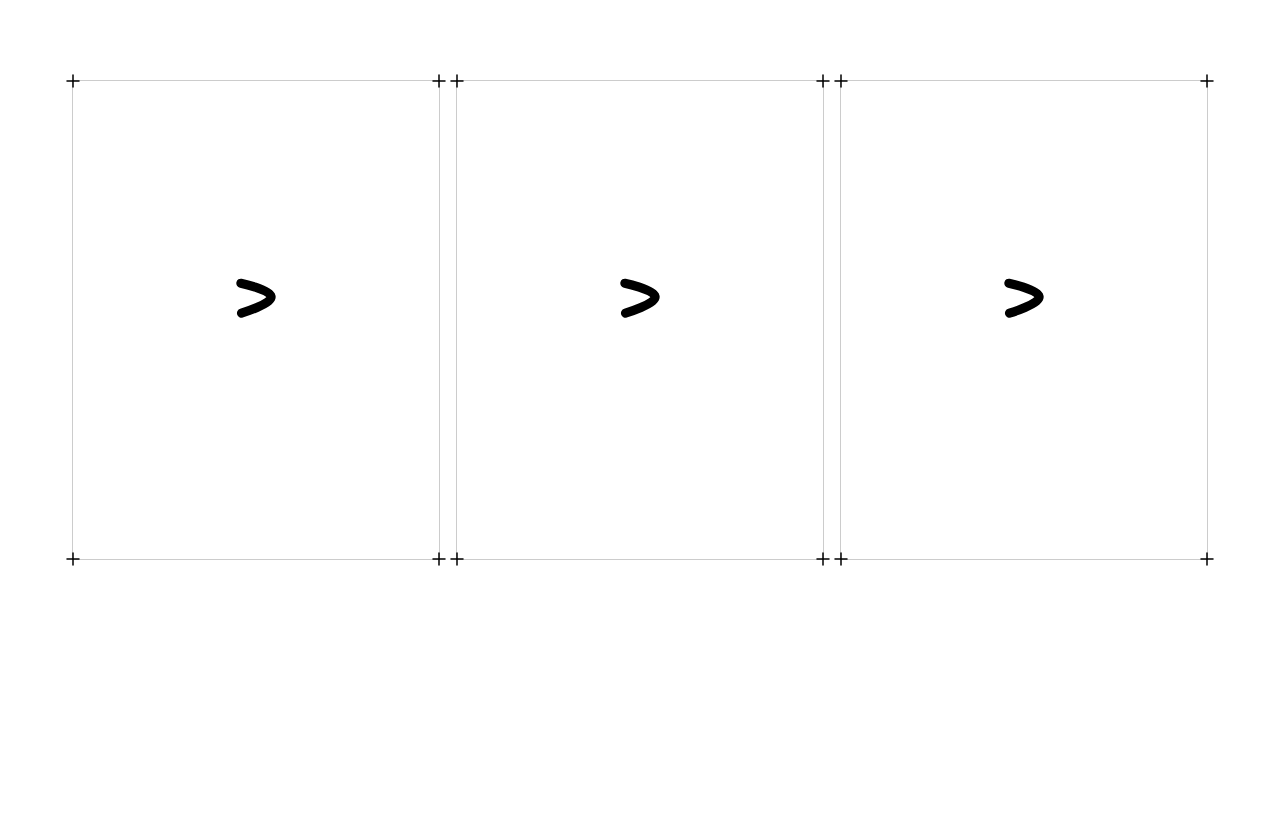
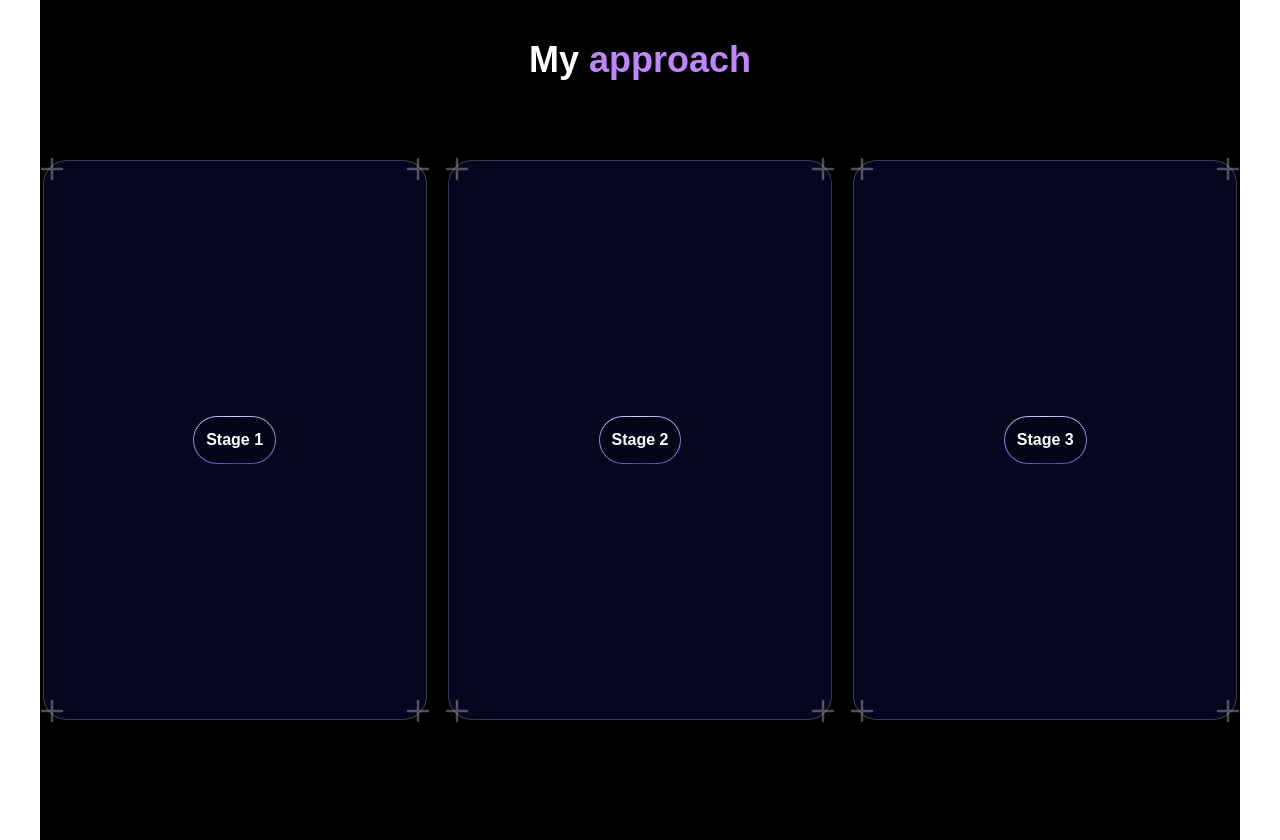
Before and after one commit to Zillur2023/portfolio, a Next.js app: page / in a window 1280 px wide. Before the commit the page ends 800 px from the top, so only its background shows below. Built offline with nearby package versions, Linux system fonts and the light colour scheme.

Commit message:
Approach section complite

```diff
--- a/src/app/layout.tsx
+++ b/src/app/layout.tsx
@@ -24,7 +24,7 @@ export default function RootLayout({
   children: React.ReactNode;
 }>) {
   return (
-    <html lang="en">
+    <html lang="en" className="dark">
       <body
         className={`${geistSans.variable} ${geistMono.variable} antialiased`}
       >
--- a/src/components/Approach.tsx
+++ b/src/components/Approach.tsx
@@ -3,19 +3,34 @@ import React from "react";
 
 import { AnimatePresence, motion } from "framer-motion";
 import { CanvasRevealEffect } from "./ui/CanvasRevealEffect";
+import { BorderMagicBtn } from "./BorderMagicBtn";
 // import { CanvasRevealEffect } from "@/components/ui/canvas-reveal-effect";
+    // <div className="py-20 flex flex-col lg:flex-row items-center justify-center bg-white dark:bg-black w-full gap-4 mx-auto px-8">
 
 export function Approach() {
   return (
-    <>
-      <div className="py-20 flex flex-col lg:flex-row items-center justify-center bg-white dark:bg-black w-full gap-4 mx-auto px-8">
-        <Card title="Sheetal is Nisha" icon={<AceternityIcon order="Phase 1"/>}>
+    <section className="w-full py-10 bg-white dark:bg-black">
+      <h1 className=" text-center text-4xl font-bold text-white">
+        My <span className=" text-purple-400">approach</span>
+      </h1>
+    {/* remove bg-white dark:bg-black */}
+    <div className="my-20 flex flex-col lg:flex-row items-center justify-center w-full gap-4">
+
+      <Card
+        title="Planning & Strategy"
+        description="We'll work together to define your project's goals, audience, and key features. Topics like design preferences, functionality, and timelines will shape a clear roadmap."
+        icon={<BorderMagicBtn text={"Stage  1"} />}
+      >
         <CanvasRevealEffect
           animationSpeed={5.1}
           containerClassName="bg-emerald-900"
         />
       </Card>
-        <Card title="Nisha is Munni" icon={<AceternityIcon />}>
+      <Card
+        title="Development & Progress Updates"
+        description="Once aligned, I’ll begin building the foundation. Through frequent updates, I’ll showcase progress from wireframes to working features ensuring we stay on track."
+        icon={<BorderMagicBtn text={"Stage 2"} />}
+      >
         <CanvasRevealEffect
           animationSpeed={3}
           containerClassName="bg-black"
@@ -28,7 +43,11 @@ export function Approach() {
         {/* Radial gradient for the cute fade */}
         <div className="absolute inset-0 [mask-image:radial-gradient(400px_at_center,white,transparent)] bg-black/50 dark:bg-black/90" />
       </Card>
-        <Card title="Munni is Aditi" icon={<AceternityIcon />}>
+      <Card
+        title="Launch & Ongoing Support"
+        description="With everything finalized, your project goes live! Post-launch, I’ll provide support, addressing any updates, optimizations, or future needs to keep things running smoothly."
+        icon={<BorderMagicBtn text={"Stage  3"} />}
+      >
         <CanvasRevealEffect
           animationSpeed={3}
           containerClassName="bg-sky-600"
@@ -36,7 +55,7 @@ export function Approach() {
         />
       </Card>
     </div>
-    </>
+    </section>
   );
 }
 
@@ -44,22 +63,34 @@ const Card = ({
     title,
     icon,
     children,
+    description,
   }: {
     title: string;
     icon: React.ReactNode;
     children?: React.ReactNode;
+    description: string;
   }) => {
     const [hovered, setHovered] = React.useState(false);
     return (
       <div
         onMouseEnter={() => setHovered(true)}
         onMouseLeave={() => setHovered(false)}
-      className="border border-black/[0.2] group/canvas-card flex items-center justify-center dark:border-white/[0.2]  max-w-sm w-full mx-auto p-4 relative h-[30rem] relative"
+        // change h-[30rem] to h-[35rem], add rounded-3xl
+        className="border border-black/[0.2] group/canvas-card flex items-center justify-center
+         dark:border-white/[0.2]  max-w-sm w-full mx-auto p-4 relative lg:h-[35rem] rounded-3xl "
+        style={{
+          //   add these two
+          //   you can generate the color from here https://cssgradient.io/
+          background: "rgb(4,7,29)",
+          backgroundColor:
+            "linear-gradient(90deg, rgba(4,7,29,1) 0%, rgba(12,14,35,1) 100%)",
+        }}
       >
-      <Icon className="absolute h-6 w-6 -top-3 -left-3 dark:text-white text-black" />
-      <Icon className="absolute h-6 w-6 -bottom-3 -left-3 dark:text-white text-black" />
-      <Icon className="absolute h-6 w-6 -top-3 -right-3 dark:text-white text-black" />
-      <Icon className="absolute h-6 w-6 -bottom-3 -right-3 dark:text-white text-black" />
+        {/* change to h-10 w-10 , add opacity-30  */}
+        <Icon className="absolute h-10 w-10 -top-3 -left-3 dark:text-white text-black opacity-30" />
+        <Icon className="absolute h-10 w-10 -bottom-3 -left-3 dark:text-white text-black opacity-30" />
+        <Icon className="absolute h-10 w-10 -top-3 -right-3 dark:text-white text-black opacity-30" />
+        <Icon className="absolute h-10 w-10 -bottom-3 -right-3 dark:text-white text-black opacity-30" />
 
         <AnimatePresence>
           {hovered && (
@@ -73,37 +104,34 @@ const Card = ({
           )}
         </AnimatePresence>
 
-      <div className="relative z-20">
-        <div className="text-center group-hover/canvas-card:-translate-y-4 group-hover/canvas-card:opacity-0 transition duration-200 w-full  mx-auto flex items-center justify-center">
+        <div className="relative z-20 px-10">
+          <div
+            // add this for making it center
+            // absolute top-[50%] left-[50%] translate-x-[-50%] translate-y-[-50%]
+            className="text-center group-hover/canvas-card:-translate-y-4 absolute top-[50%] left-[50%] translate-x-[-50%] translate-y-[-50%]
+          group-hover/canvas-card:opacity-0 transition duration-200 min-w-40 mx-auto flex items-center justify-center"
+          >
             {icon}
           </div>
-        <h2 className="dark:text-white text-xl opacity-0 group-hover/canvas-card:opacity-100 relative z-10 text-black mt-4  font-bold group-hover/canvas-card:text-white group-hover/canvas-card:-translate-y-2 transition duration-200">
+          <h2
+            // change text-3xl, add text-center
+            className="dark:text-white text-center text-2xl opacity-0 group-hover/canvas-card:opacity-100
+           relative z-10 text-black mt-4  font-semibold group-hover/canvas-card:text-white
+           group-hover/canvas-card:-translate-y-2 transition duration-200"
+          >
             {title}
           </h2>
+          {/* add this one for the description */}
+          <p
+            className="text-sm opacity-0 group-hover/canvas-card:opacity-100
+           relative z-10 mt-4 group-hover/canvas-card:text-white text-center
+           group-hover/canvas-card:-translate-y-2 transition duration-200"
+            style={{ color: "#E4ECFF" }}
+          >
+            {description}
+          </p>
         </div>
       </div>
-  );
-};
-
-const AceternityIcon = () => {
-  return (
-    <svg
-      width="66"
-      height="65"
-      viewBox="0 0 66 65"
-      fill="none"
-      xmlns="http://www.w3.org/2000/svg"
-      className="h-10 w-10 text-black dark:text-white group-hover/canvas-card:text-white "
-    >
-      <path
-        d="M8 8.05571C8 8.05571 54.9009 18.1782 57.8687 30.062C60.8365 41.9458 9.05432 57.4696 9.05432 57.4696"
-        stroke="currentColor"
-        strokeWidth="15"
-        strokeMiterlimit="3.86874"
-        strokeLinecap="round"
-        style={{ mixBlendMode: "darken" }}
-      />
-    </svg>
     );
   };
 
--- /dev/null
+++ b/src/components/BorderMagicBtn.tsx
@@ -0,0 +1,13 @@
+"use client";
+import React from "react";
+
+export function BorderMagicBtn({text}:{text:string}) {
+  return (
+    <button className="relative inline-flex h-12 overflow-hidden rounded-full p-[1px] focus:outline-none focus:ring-2 focus:ring-slate-400 focus:ring-offset-2 focus:ring-offset-slate-50">
+  <span className="absolute inset-[-1000%] animate-[spin_2s_linear_infinite] bg-[conic-gradient(from_90deg_at_50%_50%,#E2CBFF_0%,#393BB2_50%,#E2CBFF_100%)]" />
+  <span className="inline-flex h-full w-full cursor-pointer items-center justify-center rounded-full bg-slate-950 px-3 py-1 text-md font-bold text-white backdrop-blur-3xl">
+    {text}
+  </span>
+</button>
+  );
+}
--- /dev/null
+++ b/src/components/ui/HoverBorderGradient.tsx
@@ -0,0 +1,99 @@
+"use client";
+import React, { useState, useEffect, useRef } from "react";
+
+import { motion } from "framer-motion";
+import { cn } from "@/lib/utils";
+
+type Direction = "TOP" | "LEFT" | "BOTTOM" | "RIGHT";
+
+export function HoverBorderGradient({
+  children,
+  containerClassName,
+  className,
+  as: Tag = "button",
+  duration = 1,
+  clockwise = true,
+  ...props
+}: React.PropsWithChildren<
+  {
+    as?: React.ElementType;
+    containerClassName?: string;
+    className?: string;
+    duration?: number;
+    clockwise?: boolean;
+  } & React.HTMLAttributes<HTMLElement>
+>) {
+  const [hovered, setHovered] = useState<boolean>(false);
+  const [direction, setDirection] = useState<Direction>("TOP");
+
+  const rotateDirection = (currentDirection: Direction): Direction => {
+    const directions: Direction[] = ["TOP", "LEFT", "BOTTOM", "RIGHT"];
+    const currentIndex = directions.indexOf(currentDirection);
+    const nextIndex = clockwise
+      ? (currentIndex - 1 + directions.length) % directions.length
+      : (currentIndex + 1) % directions.length;
+    return directions[nextIndex];
+  };
+
+  const movingMap: Record<Direction, string> = {
+    TOP: "radial-gradient(20.7% 50% at 50% 0%, hsl(0, 0%, 100%) 0%, rgba(255, 255, 255, 0) 100%)",
+    LEFT: "radial-gradient(16.6% 43.1% at 0% 50%, hsl(0, 0%, 100%) 0%, rgba(255, 255, 255, 0) 100%)",
+    BOTTOM:
+      "radial-gradient(20.7% 50% at 50% 100%, hsl(0, 0%, 100%) 0%, rgba(255, 255, 255, 0) 100%)",
+    RIGHT:
+      "radial-gradient(16.2% 41.199999999999996% at 100% 50%, hsl(0, 0%, 100%) 0%, rgba(255, 255, 255, 0) 100%)",
+  };
+
+  const highlight =
+    "radial-gradient(75% 181.15942028985506% at 50% 50%, #3275F8 0%, rgba(255, 255, 255, 0) 100%)";
+
+  useEffect(() => {
+    if (!hovered) {
+      const interval = setInterval(() => {
+        setDirection((prevState) => rotateDirection(prevState));
+      }, duration * 1000);
+      return () => clearInterval(interval);
+    }
+  }, [hovered]);
+  return (
+    <Tag
+      onMouseEnter={(event: React.MouseEvent<HTMLDivElement>) => {
+        setHovered(true);
+      }}
+      onMouseLeave={() => setHovered(false)}
+      className={cn(
+        "relative flex rounded-full border  content-center bg-black/20 hover:bg-black/10 transition duration-500 dark:bg-white/20 items-center flex-col flex-nowrap gap-10 h-min justify-center overflow-visible p-px decoration-clone w-fit",
+        containerClassName
+      )}
+      {...props}
+    >
+      <div
+        className={cn(
+          "w-auto text-white z-10 bg-black px-4 py-2 rounded-[inherit]",
+          className
+        )}
+      >
+        {children}
+      </div>
+      <motion.div
+        className={cn(
+          "flex-none inset-0 overflow-hidden absolute z-0 rounded-[inherit]"
+        )}
+        style={{
+          filter: "blur(2px)",
+          position: "absolute",
+          width: "100%",
+          height: "100%",
+        }}
+        initial={{ background: movingMap[direction] }}
+        animate={{
+          background: hovered
+            ? [movingMap[direction], highlight]
+            : movingMap[direction],
+        }}
+        transition={{ ease: "linear", duration: duration ?? 1 }}
+      />
+      <div className="bg-black absolute z-1 flex-none inset-[2px] rounded-[100px]" />
+    </Tag>
+  );
+}
```
Lines whose indentation alone changed are shown as unchanged.
